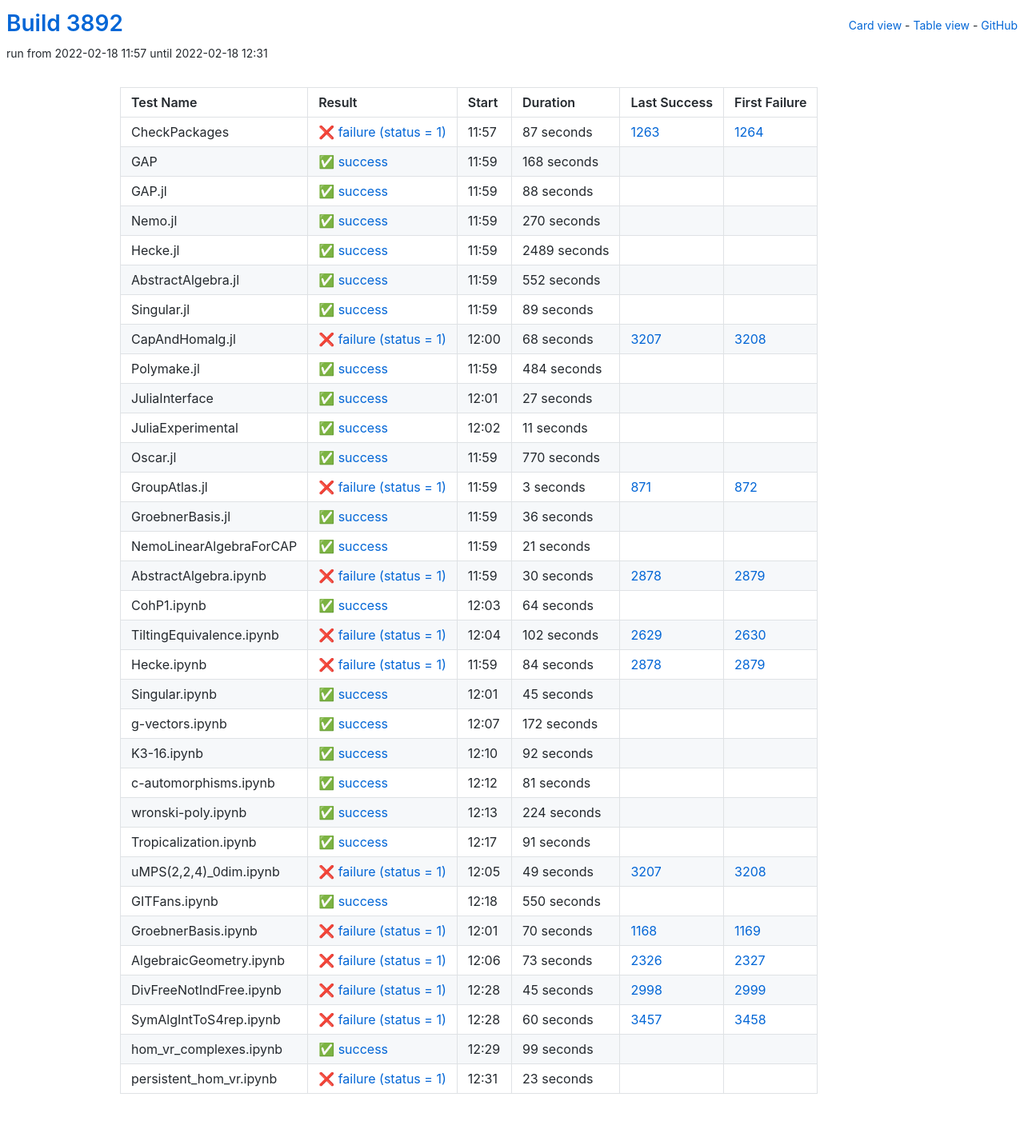
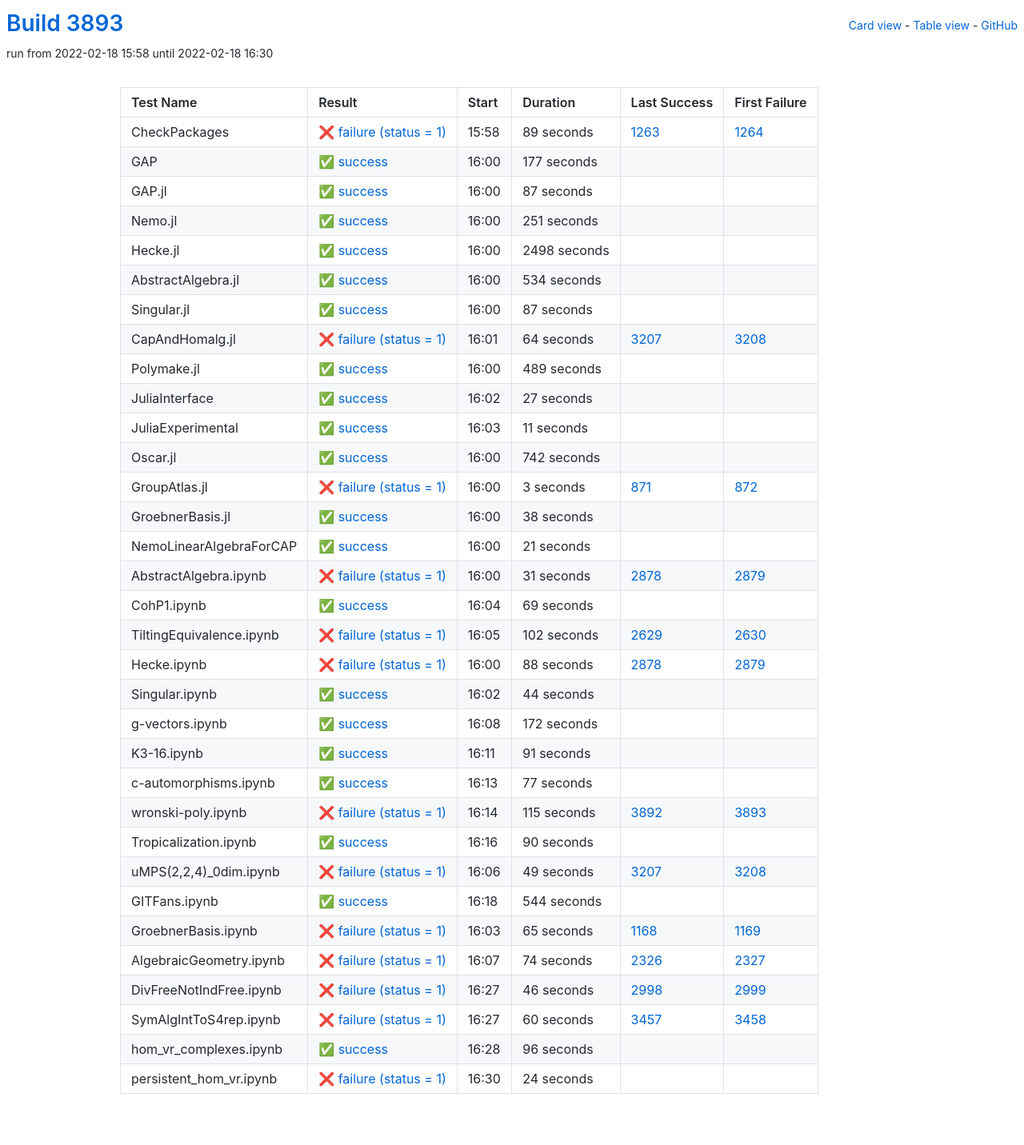
Before and after one commit to oscar-system/oscar-ci-status-stable, a Jekyll site: the page built from table.html, in a window 1280 px wide. Shown: the whole page at 80% size. Built offline with Jekyll 4.4.1, drawn with Linux system fonts in a browser that asks for light colours.

Commit message:
Build #3893

```diff
--- a/_data/ci.yml
+++ b/_data/ci.yml
@@ -1,6 +1,6 @@
 ---
-build: 3892
-build_url: https://oscarci.mathematik.uni-kl.de/job/oscar-stable/3892/
+build: 3893
+build_url: https://oscarci.mathematik.uni-kl.de/job/oscar-stable/3893/
 job: oscar-stable
 organization: oscar-system
 repo: oscar-ci-status-stable
@@ -8,116 +8,116 @@ repourl: https://github.com/oscar-system/oscar-ci-status-stable
 tests:
 - name: CheckPackages
   id: checkpackages
-  log: https://oscarci.mathematik.uni-kl.de/job/oscar-stable/3892/artifact/logs/build-3892/CheckPackages.log
-  start: 2022-02-18 11:57
+  log: https://oscarci.mathematik.uni-kl.de/job/oscar-stable/3893/artifact/logs/build-3893/CheckPackages.log
+  start: 2022-02-18 15:58
   success: false
   exitcode: 1
   status: failure
-  duration: 87
+  duration: 89
   last_success: 1263
   last_success_url: https://oscarci.mathematik.uni-kl.de/job/oscar-stable/1263/
   first_failure: 1264
   first_failure_url: https://oscarci.mathematik.uni-kl.de/job/oscar-stable/1264/
 - name: GAP
   id: gap
-  log: https://oscarci.mathematik.uni-kl.de/job/oscar-stable/3892/artifact/logs/build-3892/GAP.log
-  start: 2022-02-18 11:59
+  log: https://oscarci.mathematik.uni-kl.de/job/oscar-stable/3893/artifact/logs/build-3893/GAP.log
+  start: 2022-02-18 16:00
   success: true
   exitcode: 0
   status: success
-  duration: 168
+  duration: 177
   last_success: false
   last_success_url:
   first_failure: false
   first_failure_url:
 - name: GAP.jl
   id: gap-jl
-  log: https://oscarci.mathematik.uni-kl.de/job/oscar-stable/3892/artifact/logs/build-3892/GAP.jl.log
-  start: 2022-02-18 11:59
+  log: https://oscarci.mathematik.uni-kl.de/job/oscar-stable/3893/artifact/logs/build-3893/GAP.jl.log
+  start: 2022-02-18 16:00
   success: true
   exitcode: 0
   status: success
-  duration: 88
+  duration: 87
   last_success: false
   last_success_url:
   first_failure: false
   first_failure_url:
 - name: Nemo.jl
   id: nemo-jl
-  log: https://oscarci.mathematik.uni-kl.de/job/oscar-stable/3892/artifact/logs/build-3892/Nemo.jl.log
-  start: 2022-02-18 11:59
+  log: https://oscarci.mathematik.uni-kl.de/job/oscar-stable/3893/artifact/logs/build-3893/Nemo.jl.log
+  start: 2022-02-18 16:00
   success: true
   exitcode: 0
   status: success
-  duration: 270
+  duration: 251
   last_success: false
   last_success_url:
   first_failure: false
   first_failure_url:
 - name: Hecke.jl
   id: hecke-jl
-  log: https://oscarci.mathematik.uni-kl.de/job/oscar-stable/3892/artifact/logs/build-3892/Hecke.jl.log
-  start: 2022-02-18 11:59
+  log: https://oscarci.mathematik.uni-kl.de/job/oscar-stable/3893/artifact/logs/build-3893/Hecke.jl.log
+  start: 2022-02-18 16:00
   success: true
   exitcode: 0
   status: success
-  duration: 2489
+  duration: 2498
   last_success: false
   last_success_url:
   first_failure: false
   first_failure_url:
 - name: AbstractAlgebra.jl
   id: abstractalgebra-jl
-  log: https://oscarci.mathematik.uni-kl.de/job/oscar-stable/3892/artifact/logs/build-3892/AbstractAlgebra.jl.log
-  start: 2022-02-18 11:59
+  log: https://oscarci.mathematik.uni-kl.de/job/oscar-stable/3893/artifact/logs/build-3893/AbstractAlgebra.jl.log
+  start: 2022-02-18 16:00
   success: true
   exitcode: 0
   status: success
-  duration: 552
+  duration: 534
   last_success: false
   last_success_url:
   first_failure: false
   first_failure_url:
 - name: Singular.jl
   id: singular-jl
-  log: https://oscarci.mathematik.uni-kl.de/job/oscar-stable/3892/artifact/logs/build-3892/Singular.jl.log
-  start: 2022-02-18 11:59
+  log: https://oscarci.mathematik.uni-kl.de/job/oscar-stable/3893/artifact/logs/build-3893/Singular.jl.log
+  start: 2022-02-18 16:00
   success: true
   exitcode: 0
   status: success
-  duration: 89
+  duration: 87
   last_success: false
   last_success_url:
   first_failure: false
   first_failure_url:
 - name: CapAndHomalg.jl
   id: capandhomalg-jl
-  log: https://oscarci.mathematik.uni-kl.de/job/oscar-stable/3892/artifact/logs/build-3892/CapAndHomalg.jl.log
-  start: 2022-02-18 12:00
+  log: https://oscarci.mathematik.uni-kl.de/job/oscar-stable/3893/artifact/logs/build-3893/CapAndHomalg.jl.log
+  start: 2022-02-18 16:01
   success: false
   exitcode: 1
   status: failure
-  duration: 68
+  duration: 64
   last_success: 3207
   last_success_url: https://oscarci.mathematik.uni-kl.de/job/oscar-stable/3207/
   first_failure: 3208
   first_failure_url: https://oscarci.mathematik.uni-kl.de/job/oscar-stable/3208/
 - name: Polymake.jl
   id: polymake-jl
-  log: https://oscarci.mathematik.uni-kl.de/job/oscar-stable/3892/artifact/logs/build-3892/Polymake.jl.log
-  start: 2022-02-18 11:59
+  log: https://oscarci.mathematik.uni-kl.de/job/oscar-stable/3893/artifact/logs/build-3893/Polymake.jl.log
+  start: 2022-02-18 16:00
   success: true
   exitcode: 0
   status: success
-  duration: 484
+  duration: 489
   last_success: false
   last_success_url:
   first_failure: false
   first_failure_url:
 - name: JuliaInterface
   id: juliainterface
-  log: https://oscarci.mathematik.uni-kl.de/job/oscar-stable/3892/artifact/logs/build-3892/JuliaInterface.log
-  start: 2022-02-18 12:01
+  log: https://oscarci.mathematik.uni-kl.de/job/oscar-stable/3893/artifact/logs/build-3893/JuliaInterface.log
+  start: 2022-02-18 16:02
   success: true
   exitcode: 0
   status: success
@@ -128,8 +128,8 @@ tests:
   first_failure_url:
 - name: JuliaExperimental
   id: juliaexperimental
-  log: https://oscarci.mathematik.uni-kl.de/job/oscar-stable/3892/artifact/logs/build-3892/JuliaExperimental.log
-  start: 2022-02-18 12:02
+  log: https://oscarci.mathematik.uni-kl.de/job/oscar-stable/3893/artifact/logs/build-3893/JuliaExperimental.log
+  start: 2022-02-18 16:03
   success: true
   exitcode: 0
   status: success
@@ -140,20 +140,20 @@ tests:
   first_failure_url:
 - name: Oscar.jl
   id: oscar-jl
-  log: https://oscarci.mathematik.uni-kl.de/job/oscar-stable/3892/artifact/logs/build-3892/Oscar.jl.log
-  start: 2022-02-18 11:59
+  log: https://oscarci.mathematik.uni-kl.de/job/oscar-stable/3893/artifact/logs/build-3893/Oscar.jl.log
+  start: 2022-02-18 16:00
   success: true
   exitcode: 0
   status: success
-  duration: 770
+  duration: 742
   last_success: false
   last_success_url:
   first_failure: false
   first_failure_url:
 - name: GroupAtlas.jl
   id: groupatlas-jl
-  log: https://oscarci.mathematik.uni-kl.de/job/oscar-stable/3892/artifact/logs/build-3892/GroupAtlas.jl.log
-  start: 2022-02-18 11:59
+  log: https://oscarci.mathematik.uni-kl.de/job/oscar-stable/3893/artifact/logs/build-3893/GroupAtlas.jl.log
+  start: 2022-02-18 16:00
   success: false
   exitcode: 1
   status: failure
@@ -164,20 +164,20 @@ tests:
   first_failure_url: https://oscarci.mathematik.uni-kl.de/job/oscar-stable/872/
 - name: GroebnerBasis.jl
   id: groebnerbasis-jl
-  log: https://oscarci.mathematik.uni-kl.de/job/oscar-stable/3892/artifact/logs/build-3892/GroebnerBasis.jl.log
-  start: 2022-02-18 11:59
+  log: https://oscarci.mathematik.uni-kl.de/job/oscar-stable/3893/artifact/logs/build-3893/GroebnerBasis.jl.log
+  start: 2022-02-18 16:00
   success: true
   exitcode: 0
   status: success
-  duration: 36
+  duration: 38
   last_success: false
   last_success_url:
   first_failure: false
   first_failure_url:
 - name: NemoLinearAlgebraForCAP
   id: nemolinearalgebraforcap
-  log: https://oscarci.mathematik.uni-kl.de/job/oscar-stable/3892/artifact/logs/build-3892/NemoLinearAlgebraForCAP.log
-  start: 2022-02-18 11:59
+  log: https://oscarci.mathematik.uni-kl.de/job/oscar-stable/3893/artifact/logs/build-3893/NemoLinearAlgebraForCAP.log
+  start: 2022-02-18 16:00
   success: true
   exitcode: 0
   status: success
@@ -188,32 +188,32 @@ tests:
   first_failure_url:
 - name: AbstractAlgebra.ipynb
   id: abstractalgebra-ipynb
-  log: https://oscarci.mathematik.uni-kl.de/job/oscar-stable/3892/artifact/logs/build-3892/AbstractAlgebra.ipynb.log
-  start: 2022-02-18 11:59
+  log: https://oscarci.mathematik.uni-kl.de/job/oscar-stable/3893/artifact/logs/build-3893/AbstractAlgebra.ipynb.log
+  start: 2022-02-18 16:00
   success: false
   exitcode: 1
   status: failure
-  duration: 30
+  duration: 31
   last_success: 2878
   last_success_url: https://oscarci.mathematik.uni-kl.de/job/oscar-stable/2878/
   first_failure: 2879
   first_failure_url: https://oscarci.mathematik.uni-kl.de/job/oscar-stable/2879/
 - name: CohP1.ipynb
   id: cohp1-ipynb
-  log: https://oscarci.mathematik.uni-kl.de/job/oscar-stable/3892/artifact/logs/build-3892/CohP1.ipynb.log
-  start: 2022-02-18 12:03
+  log: https://oscarci.mathematik.uni-kl.de/job/oscar-stable/3893/artifact/logs/build-3893/CohP1.ipynb.log
+  start: 2022-02-18 16:04
   success: true
   exitcode: 0
   status: success
-  duration: 64
+  duration: 69
   last_success: false
   last_success_url:
   first_failure: false
   first_failure_url:
 - name: TiltingEquivalence.ipynb
   id: tiltingequivalence-ipynb
-  log: https://oscarci.mathematik.uni-kl.de/job/oscar-stable/3892/artifact/logs/build-3892/TiltingEquivalence.ipynb.log
-  start: 2022-02-18 12:04
+  log: https://oscarci.mathematik.uni-kl.de/job/oscar-stable/3893/artifact/logs/build-3893/TiltingEquivalence.ipynb.log
+  start: 2022-02-18 16:05
   success: false
   exitcode: 1
   status: failure
@@ -224,32 +224,32 @@ tests:
   first_failure_url: https://oscarci.mathematik.uni-kl.de/job/oscar-stable/2630/
 - name: Hecke.ipynb
   id: hecke-ipynb
-  log: https://oscarci.mathematik.uni-kl.de/job/oscar-stable/3892/artifact/logs/build-3892/Hecke.ipynb.log
-  start: 2022-02-18 11:59
+  log: https://oscarci.mathematik.uni-kl.de/job/oscar-stable/3893/artifact/logs/build-3893/Hecke.ipynb.log
+  start: 2022-02-18 16:00
   success: false
   exitcode: 1
   status: failure
-  duration: 84
+  duration: 88
   last_success: 2878
   last_success_url: https://oscarci.mathematik.uni-kl.de/job/oscar-stable/2878/
   first_failure: 2879
   first_failure_url: https://oscarci.mathematik.uni-kl.de/job/oscar-stable/2879/
 - name: Singular.ipynb
   id: singular-ipynb
-  log: https://oscarci.mathematik.uni-kl.de/job/oscar-stable/3892/artifact/logs/build-3892/Singular.ipynb.log
-  start: 2022-02-18 12:01
+  log: https://oscarci.mathematik.uni-kl.de/job/oscar-stable/3893/artifact/logs/build-3893/Singular.ipynb.log
+  start: 2022-02-18 16:02
   success: true
   exitcode: 0
   status: success
-  duration: 45
+  duration: 44
   last_success: false
   last_success_url:
   first_failure: false
   first_failure_url:
 - name: g-vectors.ipynb
   id: g-vectors-ipynb
-  log: https://oscarci.mathematik.uni-kl.de/job/oscar-stable/3892/artifact/logs/build-3892/g-vectors.ipynb.log
-  start: 2022-02-18 12:07
+  log: https://oscarci.mathematik.uni-kl.de/job/oscar-stable/3893/artifact/logs/build-3893/g-vectors.ipynb.log
+  start: 2022-02-18 16:08
   success: true
   exitcode: 0
   status: success
@@ -260,44 +260,8 @@ tests:
   first_failure_url:
 - name: K3-16.ipynb
   id: k3-16-ipynb
-  log: https://oscarci.mathematik.uni-kl.de/job/oscar-stable/3892/artifact/logs/build-3892/K3-16.ipynb.log
-  start: 2022-02-18 12:10
-  success: true
-  exitcode: 0
-  status: success
-  duration: 92
-  last_success: false
-  last_success_url:
-  first_failure: false
-  first_failure_url:
-- name: c-automorphisms.ipynb
-  id: c-automorphisms-ipynb
-  log: https://oscarci.mathematik.uni-kl.de/job/oscar-stable/3892/artifact/logs/build-3892/c-automorphisms.ipynb.log
-  start: 2022-02-18 12:12
-  success: true
-  exitcode: 0
-  status: success
-  duration: 81
-  last_success: false
-  last_success_url:
-  first_failure: false
-  first_failure_url:
-- name: wronski-poly.ipynb
-  id: wronski-poly-ipynb
-  log: https://oscarci.mathematik.uni-kl.de/job/oscar-stable/3892/artifact/logs/build-3892/wronski-poly.ipynb.log
-  start: 2022-02-18 12:13
-  success: true
-  exitcode: 0
-  status: success
-  duration: 224
-  last_success: false
-  last_success_url:
-  first_failure: false
-  first_failure_url:
-- name: Tropicalization.ipynb
-  id: tropicalization-ipynb
-  log: https://oscarci.mathematik.uni-kl.de/job/oscar-stable/3892/artifact/logs/build-3892/Tropicalization.ipynb.log
-  start: 2022-02-18 12:17
+  log: https://oscarci.mathematik.uni-kl.de/job/oscar-stable/3893/artifact/logs/build-3893/K3-16.ipynb.log
+  start: 2022-02-18 16:11
   success: true
   exitcode: 0
   status: success
@@ -306,10 +270,46 @@ tests:
   last_success_url:
   first_failure: false
   first_failure_url:
+- name: c-automorphisms.ipynb
+  id: c-automorphisms-ipynb
+  log: https://oscarci.mathematik.uni-kl.de/job/oscar-stable/3893/artifact/logs/build-3893/c-automorphisms.ipynb.log
+  start: 2022-02-18 16:13
+  success: true
+  exitcode: 0
+  status: success
+  duration: 77
+  last_success: false
+  last_success_url:
+  first_failure: false
+  first_failure_url:
+- name: wronski-poly.ipynb
+  id: wronski-poly-ipynb
+  log: https://oscarci.mathematik.uni-kl.de/job/oscar-stable/3893/artifact/logs/build-3893/wronski-poly.ipynb.log
+  start: 2022-02-18 16:14
+  success: false
+  exitcode: 1
+  status: failure
+  duration: 115
+  last_success: 3892
+  last_success_url: https://oscarci.mathematik.uni-kl.de/job/oscar-stable/3892/
+  first_failure: 3893
+  first_failure_url: https://oscarci.mathematik.uni-kl.de/job/oscar-stable/3893/
+- name: Tropicalization.ipynb
+  id: tropicalization-ipynb
+  log: https://oscarci.mathematik.uni-kl.de/job/oscar-stable/3893/artifact/logs/build-3893/Tropicalization.ipynb.log
+  start: 2022-02-18 16:16
+  success: true
+  exitcode: 0
+  status: success
+  duration: 90
+  last_success: false
+  last_success_url:
+  first_failure: false
+  first_failure_url:
 - name: uMPS(2,2,4)_0dim.ipynb
   id: umps-2-2-4-0dim-ipynb
-  log: https://oscarci.mathematik.uni-kl.de/job/oscar-stable/3892/artifact/logs/build-3892/uMPS-2-2-4-_0dim.ipynb.log
-  start: 2022-02-18 12:05
+  log: https://oscarci.mathematik.uni-kl.de/job/oscar-stable/3893/artifact/logs/build-3893/uMPS-2-2-4-_0dim.ipynb.log
+  start: 2022-02-18 16:06
   success: false
   exitcode: 1
   status: failure
@@ -320,56 +320,56 @@ tests:
   first_failure_url: https://oscarci.mathematik.uni-kl.de/job/oscar-stable/3208/
 - name: GITFans.ipynb
   id: gitfans-ipynb
-  log: https://oscarci.mathematik.uni-kl.de/job/oscar-stable/3892/artifact/logs/build-3892/GITFans.ipynb.log
-  start: 2022-02-18 12:18
+  log: https://oscarci.mathematik.uni-kl.de/job/oscar-stable/3893/artifact/logs/build-3893/GITFans.ipynb.log
+  start: 2022-02-18 16:18
   success: true
   exitcode: 0
   status: success
-  duration: 550
+  duration: 544
   last_success: false
   last_success_url:
   first_failure: false
   first_failure_url:
 - name: GroebnerBasis.ipynb
   id: groebnerbasis-ipynb
-  log: https://oscarci.mathematik.uni-kl.de/job/oscar-stable/3892/artifact/logs/build-3892/GroebnerBasis.ipynb.log
-  start: 2022-02-18 12:01
+  log: https://oscarci.mathematik.uni-kl.de/job/oscar-stable/3893/artifact/logs/build-3893/GroebnerBasis.ipynb.log
+  start: 2022-02-18 16:03
   success: false
   exitcode: 1
   status: failure
-  duration: 70
+  duration: 65
   last_success: 1168
   last_success_url: https://oscarci.mathematik.uni-kl.de/job/oscar-stable/1168/
   first_failure: 1169
   first_failure_url: https://oscarci.mathematik.uni-kl.de/job/oscar-stable/1169/
 - name: AlgebraicGeometry.ipynb
   id: algebraicgeometry-ipynb
-  log: https://oscarci.mathematik.uni-kl.de/job/oscar-stable/3892/artifact/logs/build-3892/AlgebraicGeometry.ipynb.log
-  start: 2022-02-18 12:06
+  log: https://oscarci.mathematik.uni-kl.de/job/oscar-stable/3893/artifact/logs/build-3893/AlgebraicGeometry.ipynb.log
+  start: 2022-02-18 16:07
   success: false
   exitcode: 1
   status: failure
-  duration: 73
+  duration: 74
   last_success: 2326
   last_success_url: https://oscarci.mathematik.uni-kl.de/job/oscar-stable/2326/
   first_failure: 2327
   first_failure_url: https://oscarci.mathematik.uni-kl.de/job/oscar-stable/2327/
 - name: DivFreeNotIndFree.ipynb
   id: divfreenotindfree-ipynb
-  log: https://oscarci.mathematik.uni-kl.de/job/oscar-stable/3892/artifact/logs/build-3892/DivFreeNotIndFree.ipynb.log
-  start: 2022-02-18 12:28
+  log: https://oscarci.mathematik.uni-kl.de/job/oscar-stable/3893/artifact/logs/build-3893/DivFreeNotIndFree.ipynb.log
+  start: 2022-02-18 16:27
   success: false
   exitcode: 1
   status: failure
-  duration: 45
+  duration: 46
   last_success: 2998
   last_success_url: https://oscarci.mathematik.uni-kl.de/job/oscar-stable/2998/
   first_failure: 2999
   first_failure_url: https://oscarci.mathematik.uni-kl.de/job/oscar-stable/2999/
 - name: SymAlgIntToS4rep.ipynb
   id: symalginttos4rep-ipynb
-  log: https://oscarci.mathematik.uni-kl.de/job/oscar-stable/3892/artifact/logs/build-3892/SymAlgIntToS4rep.ipynb.log
-  start: 2022-02-18 12:28
+  log: https://oscarci.mathematik.uni-kl.de/job/oscar-stable/3893/artifact/logs/build-3893/SymAlgIntToS4rep.ipynb.log
+  start: 2022-02-18 16:27
   success: false
   exitcode: 1
   status: failure
@@ -380,24 +380,24 @@ tests:
   first_failure_url: https://oscarci.mathematik.uni-kl.de/job/oscar-stable/3458/
 - name: hom_vr_complexes.ipynb
   id: hom-vr-complexes-ipynb
-  log: https://oscarci.mathematik.uni-kl.de/job/oscar-stable/3892/artifact/logs/build-3892/hom_vr_complexes.ipynb.log
-  start: 2022-02-18 12:29
+  log: https://oscarci.mathematik.uni-kl.de/job/oscar-stable/3893/artifact/logs/build-3893/hom_vr_complexes.ipynb.log
+  start: 2022-02-18 16:28
   success: true
   exitcode: 0
   status: success
-  duration: 99
+  duration: 96
   last_success: false
   last_success_url:
   first_failure: false
   first_failure_url:
 - name: persistent_hom_vr.ipynb
   id: persistent-hom-vr-ipynb
-  log: https://oscarci.mathematik.uni-kl.de/job/oscar-stable/3892/artifact/logs/build-3892/persistent_hom_vr.ipynb.log
-  start: 2022-02-18 12:31
+  log: https://oscarci.mathematik.uni-kl.de/job/oscar-stable/3893/artifact/logs/build-3893/persistent_hom_vr.ipynb.log
+  start: 2022-02-18 16:30
   success: false
   exitcode: 1
   status: failure
-  duration: 23
+  duration: 24
   last_success: false
   last_success_url:
   first_failure: false
```
Also changed, not shown: README.md.
